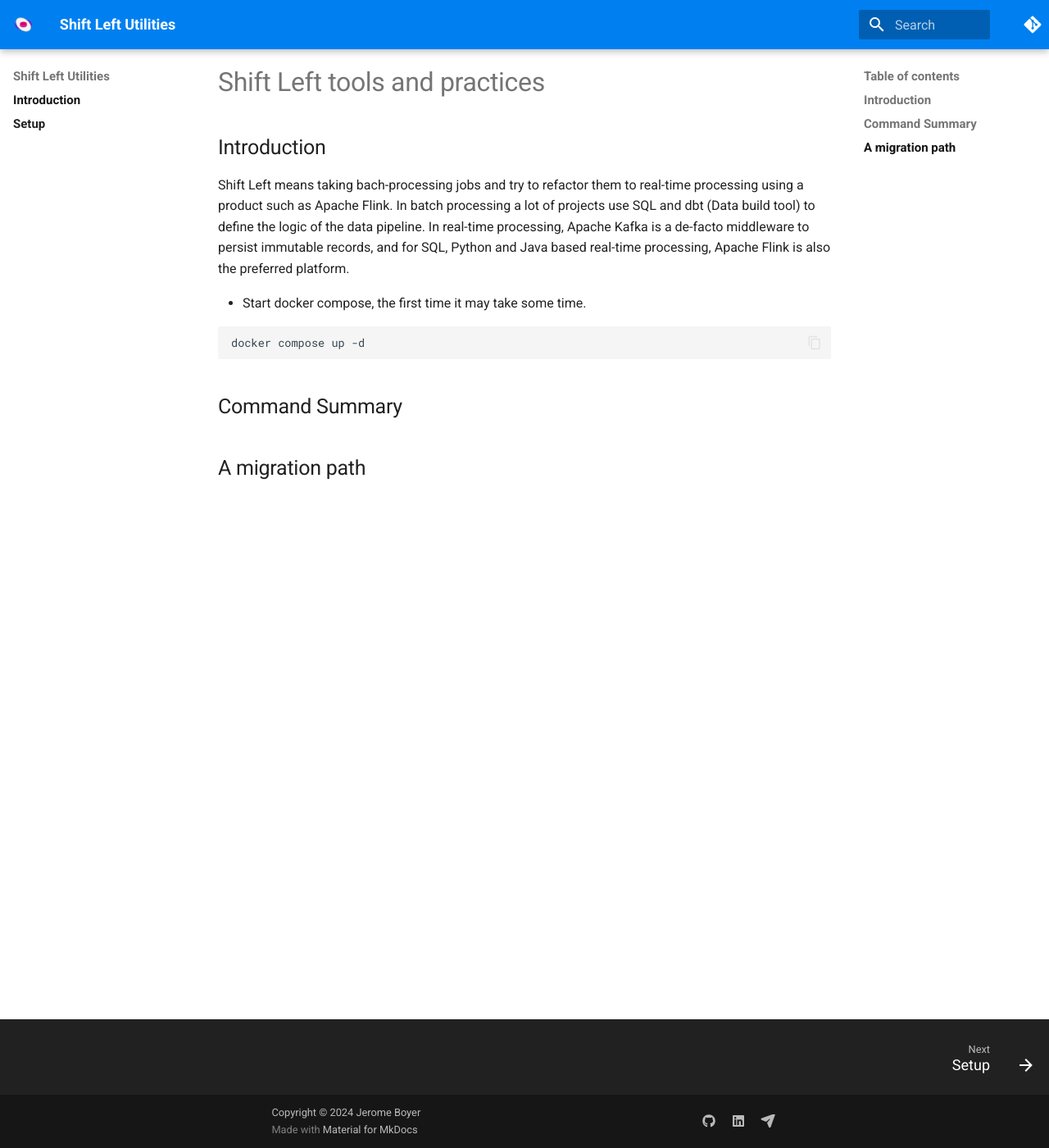
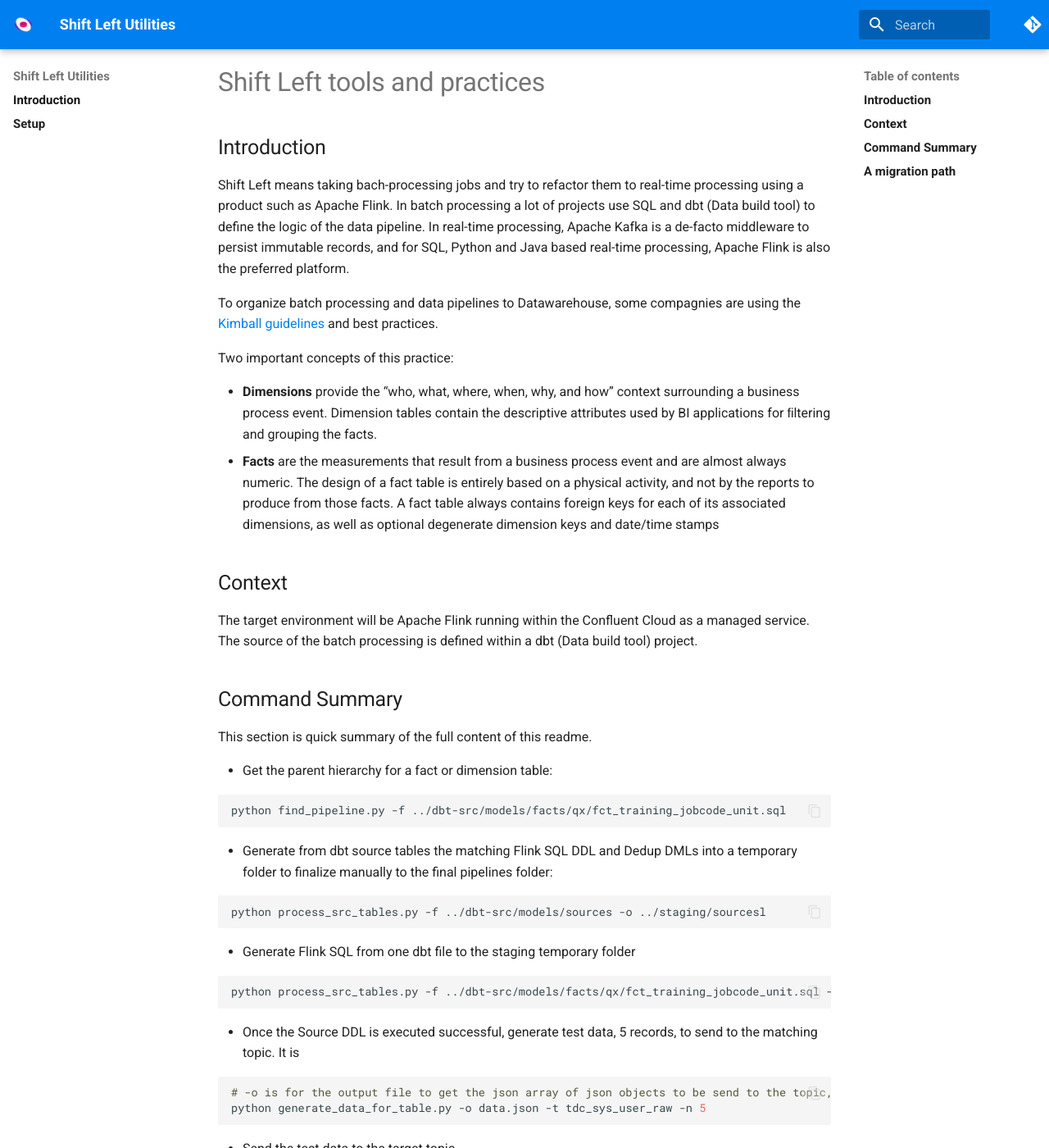
Before and after one commit to jbcodeforce/shift_left_utils, an MkDocs documentation site: the page built from docs/index.md, in a window 1280 px wide and 1400 px high. Shown: the whole window at 82% size. Built offline with MkDocs 1.6.1 and Material for MkDocs 9.7.7, drawn with Linux system fonts in a browser that asks for light colours; comment, search, counter and statistics services are not loaded; some of the changed text lies outside the part shown.

Commit message:
Update index.md

````diff
--- a/docs/index.md
+++ b/docs/index.md
@@ -4,14 +4,52 @@
 
 Shift Left means taking bach-processing jobs and try to refactor them to real-time processing using a product such as Apache Flink. In batch processing a lot of projects use SQL and dbt (Data build tool) to define the logic of the data pipeline. In real-time processing, Apache Kafka is a de-facto middleware to persist immutable records, and for SQL, Python and Java based real-time processing, Apache Flink is also the preferred platform.
 
+To organize batch processing and data pipelines to Datawarehouse, some compagnies are using the [Kimball guidelines](https://www.kimballgroup.com/data-warehouse-business-intelligence-resources/kimball-techniques/dimensional-modeling-techniques/) and best practices.
 
+Two important concepts of this practice:
 
-* Start docker compose, the first time it may take some time.
+* **Dimensions** provide the “who, what, where, when, why, and how” context surrounding a business process event. Dimension tables contain the descriptive attributes used by BI applications for ﬁltering and grouping the facts.
+* **Facts** are the measurements that result from a business process event and are almost always numeric. The design of a fact table is entirely based on a physical activity, and not by the reports to produce from those facts. A fact table always contains foreign keys for each of its associated dimensions, as well as optional degenerate dimension keys and date/time stamps
 
-```sh
-docker compose up -d
-```
+## Context
+
+The target environment will be Apache Flink running within the Confluent Cloud as a managed service. The source of the batch processing is defined within a dbt (Data build tool) project.
 
 ## Command Summary
 
+
+This section is quick summary of the full content of this readme.
+
+* Get the parent hierarchy for a fact or dimension table:
+
+```sh
+python find_pipeline.py -f ../dbt-src/models/facts/qx/fct_training_jobcode_unit.sql
+```
+
+* Generate from dbt source tables the matching Flink SQL DDL and Dedup DMLs into a temporary folder to finalize manually to the final pipelines folder:
+
+```sh
+python process_src_tables.py -f ../dbt-src/models/sources -o ../staging/sourcesl
+```
+
+* Generate Flink SQL from one dbt file to the staging temporary folder
+
+```sh
+python process_src_tables.py -f ../dbt-src/models/facts/qx/fct_training_jobcode_unit.sql -o ../staging/qx
+```
+
+* Once the Source DDL is executed successful, generate test data, 5 records, to send to the matching topic. It is
+
+```sh
+# -o is for the output file to get the json array of json objects to be send to the topic, -t is for table name, and -n is for the number of records to create
+python generate_data_for_table.py -o data.json -t tdc_sys_user_raw -n 5
+```
+
+* Send the test data to the target topic
+
+```sh
+# -t for the topic name and -s source for prtal
+python kafka_avro_producer.py -t portal_role_raw -s ../pipelines/sources/portal_role
+```
+
 ## A migration path
````
